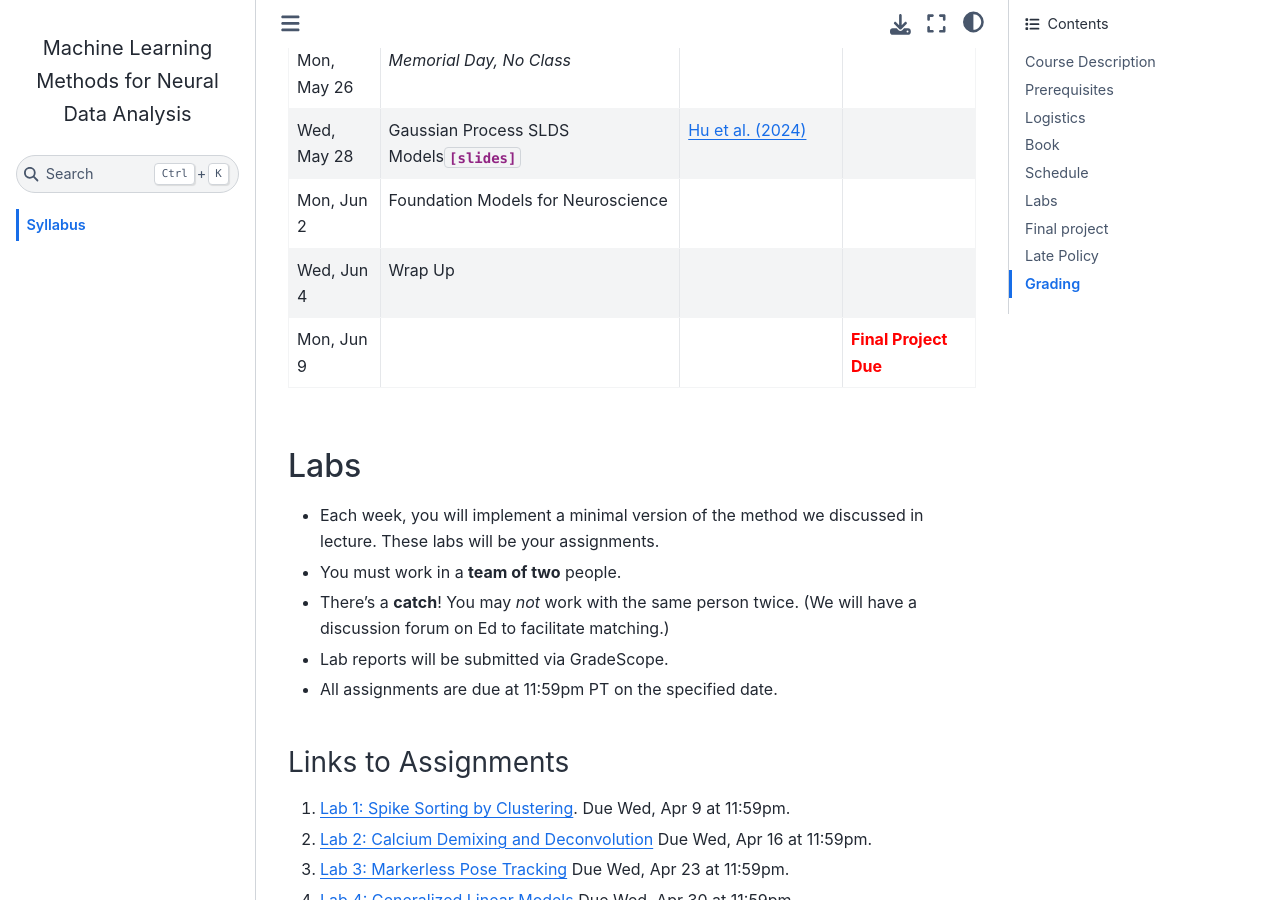
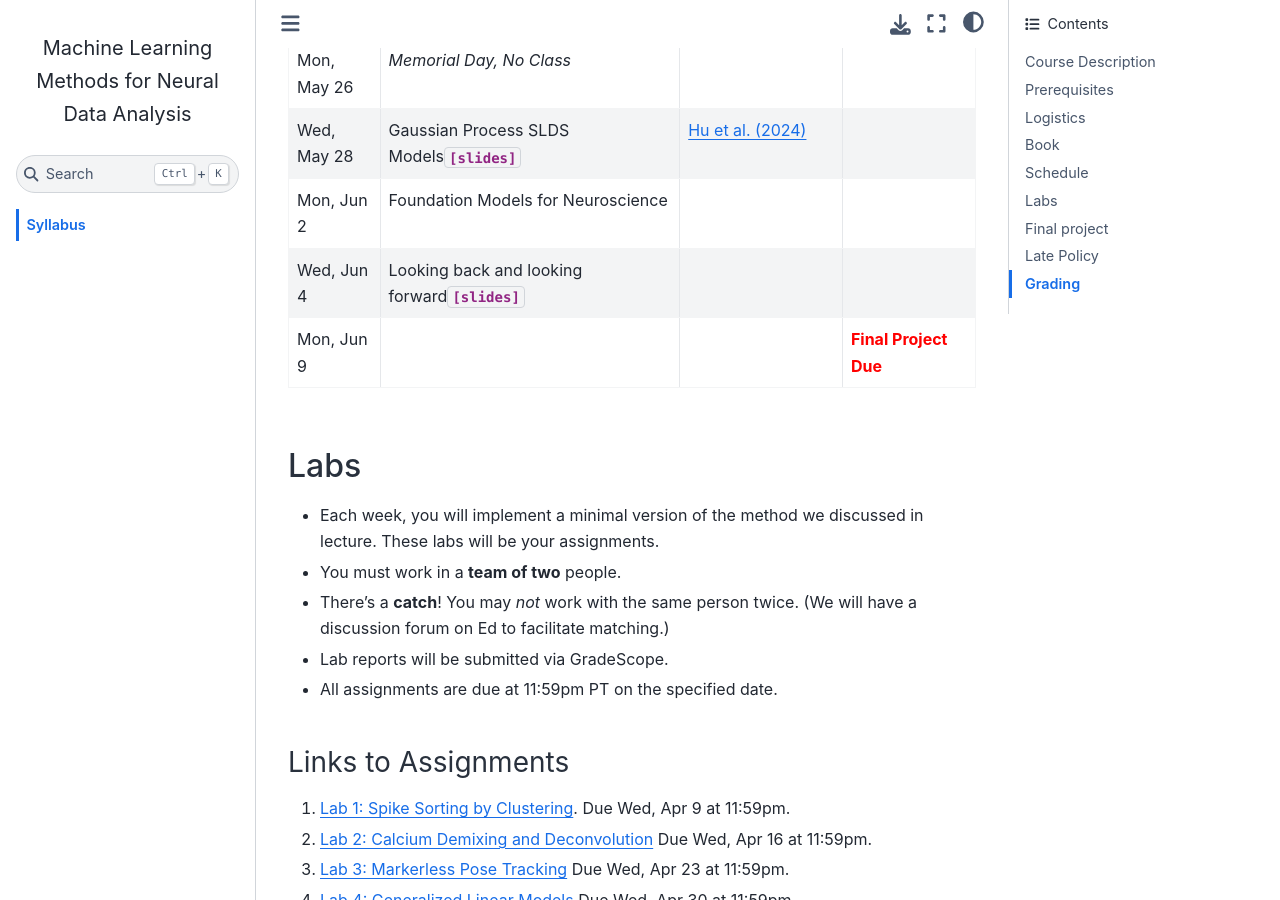
Before and after one commit to slinderman/stats320, a Jupyter Book: the page built from index.md, in a window 1280 px wide and 900 px high, scrolled down 3841 px. Built offline with Jupyter Book 1.0.4 settings and Sphinx 7.4.7 and the Sphinx Book theme 1.1.4, drawn with Linux system fonts in a browser that asks for light colours.

Commit message:
Adding slides for last lecture

```diff
--- a/index.md
+++ b/index.md
@@ -72,7 +72,7 @@ The lectures develop the theory behind the methods developed in the labs (i.e.,
 | Mon, May 26 | _Memorial Day, No Class_ | | | |
 | Wed, May 28 | Gaussian Process SLDS Models{Download}`[slides]<slides/pdf/16_gpslds.pdf>` |[Hu et al. (2024)](https://arxiv.org/abs/2408.03330) | |
 | Mon, Jun 2  | Foundation Models for Neuroscience | | |
-| Wed, Jun 4  | Wrap Up | | |
+| Wed, Jun 4  | Looking back and looking forward{Download}`[slides]<slides/pdf/17_finale.pdf>` | | |
 | Mon, Jun 9  | | | <span style="color:red">**Final Project Due**</span> |
 
 ## Labs
```
Also changed, not shown: 1 other file.
